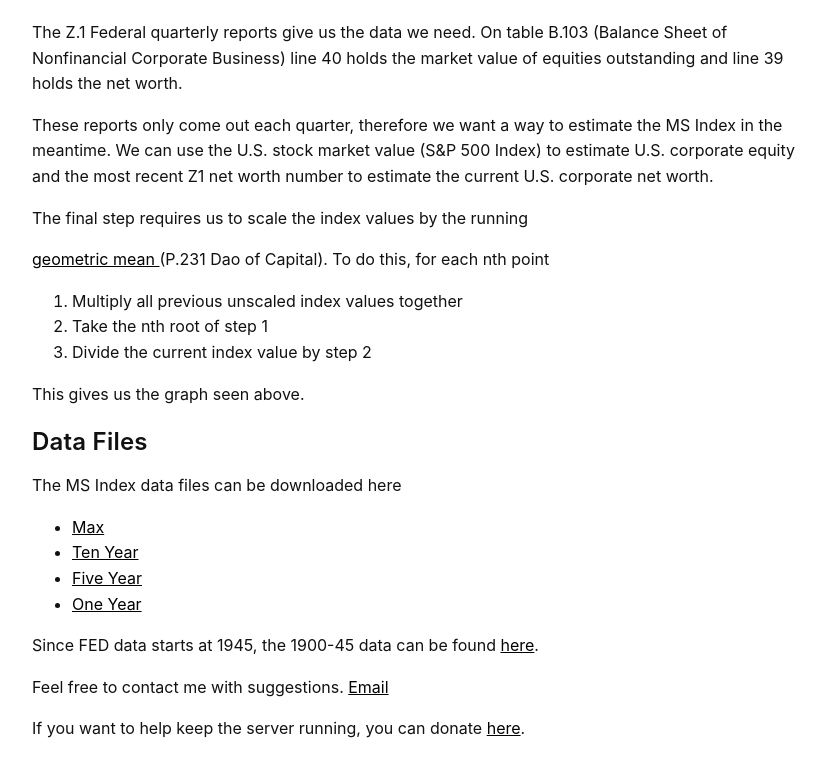
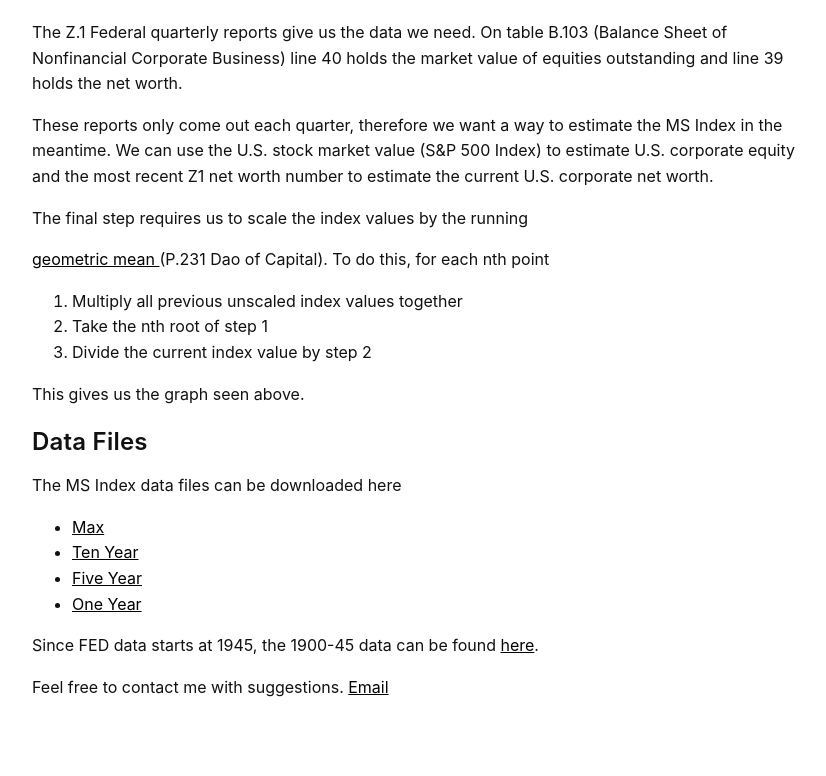
Before and after one commit to ckrowland/msindex, a plain HTML site: page static/index.html in a window 1280 px wide. Shown: the part 1124-1900 px from the top of the page, without its empty margins (218-1044 px from the left). Drawn offline with Linux system fonts and the light colour scheme; files that its build step writes are made by us from their sources; files whose address does not match are found by name.

Commit message:
Remove donations, github is free

```diff
--- a/static/index.html
+++ b/static/index.html
@@ -107,10 +107,6 @@
           Feel free to contact me with suggestions.
           <a href="mailto:connor.k.rowland@icloud.com">Email</a>
         </p>
-        <p>
-          If you want to help keep the server running, you can donate
-          <a href="https://buymeacoffee.com/ckrowland">here</a>.
-        </p>
       </div>
     </div>
   </body>
```
